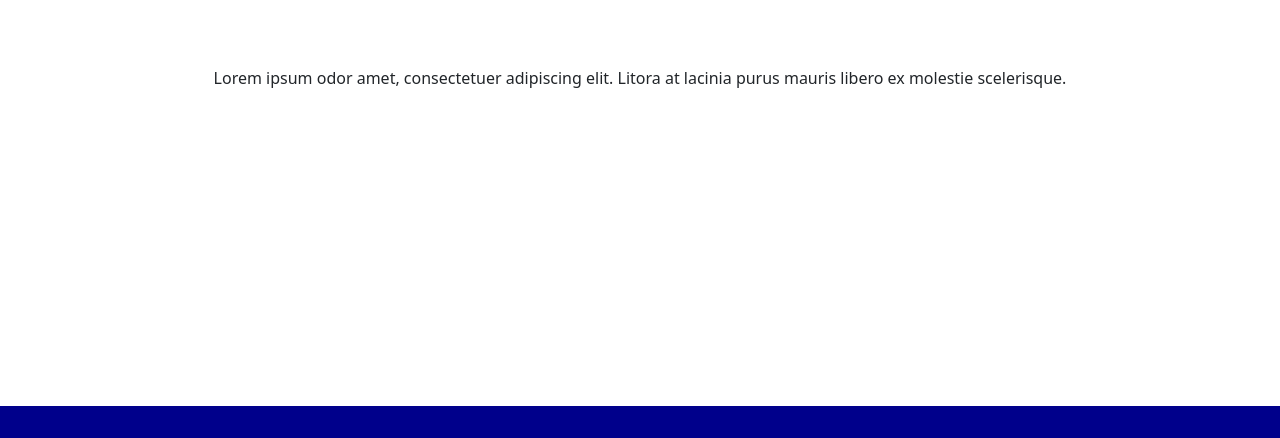
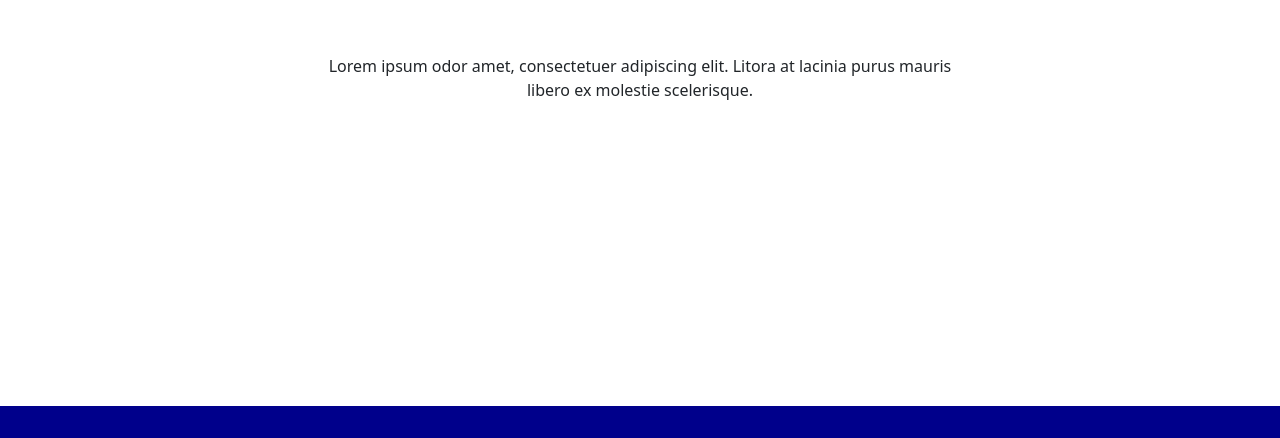
Before and after one commit to RaiwashiRai/os-web-1, a plain HTML site: page index.html in a window 1280 px wide. Shown: the part 962-1400 px from the top of the page. Drawn offline with nearby package versions, Linux system fonts and the light colour scheme.

Commit message:
resolves padding in section class in css

```diff
--- a/styles.css
+++ b/styles.css
@@ -33,7 +33,7 @@
 
 /* Section Style */
 .section {
-    padding: auto 10vw; /* Adjust as needed */
+    padding: 1rem 25%; /* Adjust as needed */
     height: 80vh; /* Height adjustment */
     /* Optional: Add more content below to enable scrolling */
 }
@@ -63,4 +63,5 @@
     align-items: center;
     justify-content: center;
     text-align: center;
+    flex-wrap: wrap;
 }
```
